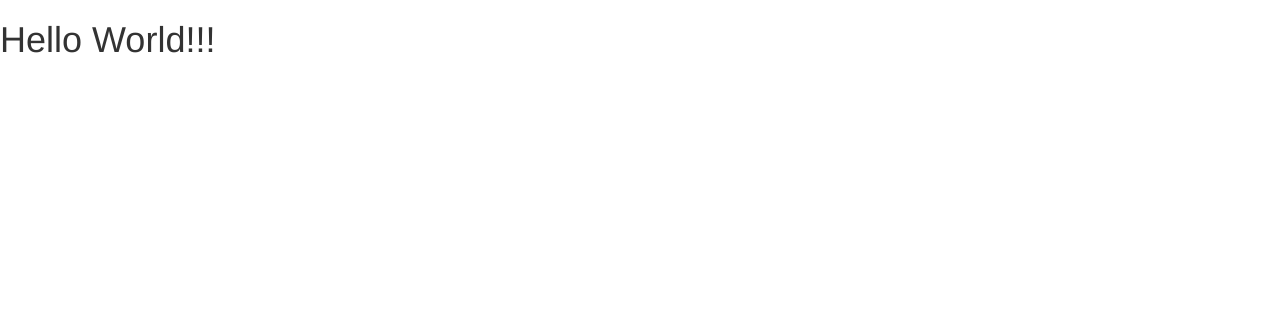
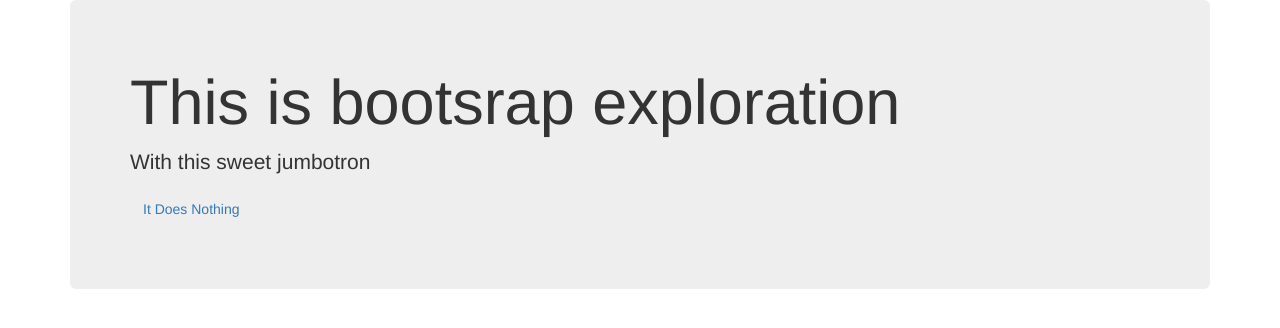
Before and after one commit to bryanesmond/boots, a plain HTML site: page index.html in a window 1280 px wide. Drawn offline with nearby package versions, Linux system fonts and the light colour scheme; files that its build step writes are made by us from their sources.

Commit message:
implemented a jumbotron

```diff
--- a/index.html
+++ b/index.html
@@ -2,12 +2,20 @@
 <html>
   <head>
     <title>Exploring with Boots</title>
+    <meta name="viewport" content="width=device-width, initial-scale=1.0">
     <link href="css/bootstrap.min.css" rel="stylesheet">
+    <script src="http://code.jquery.com/jquery.js"></script>
+    <script src="js/bootstrap.min.js"></script>
   </head>
 
   <body>
-    <h1>Hello World!!!</h1>
-    <script src="http://code.jquery.com/jquery.js"></script>
-    <script src="js/bootstrap.min.js"></script>
+    <div class="container">
+      <div class="jumbotron">
+        <h1>This is bootsrap exploration</h1>
+        <p>With this sweet jumbotron</p>
+        <p><a class=btn btn-primay btn-lg" role="button">It Does Nothing</a>
+      </div>
+    </div>
+
   </body>
 </html>
```
